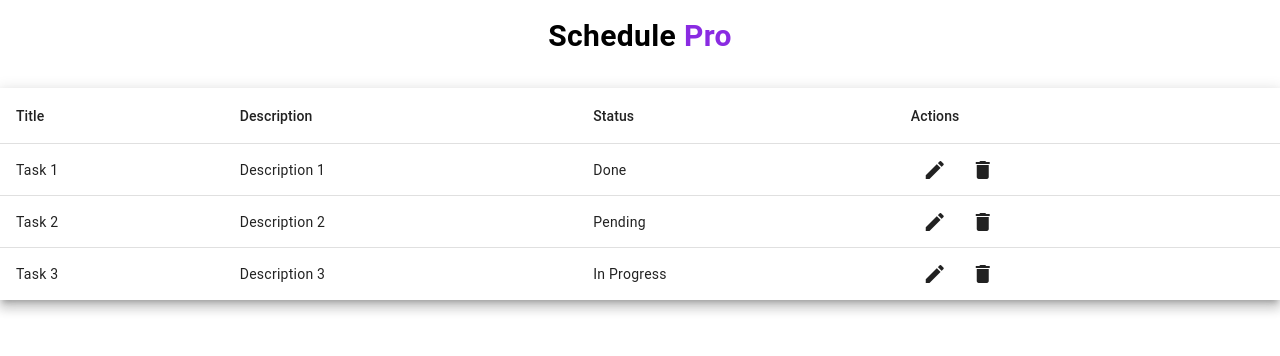
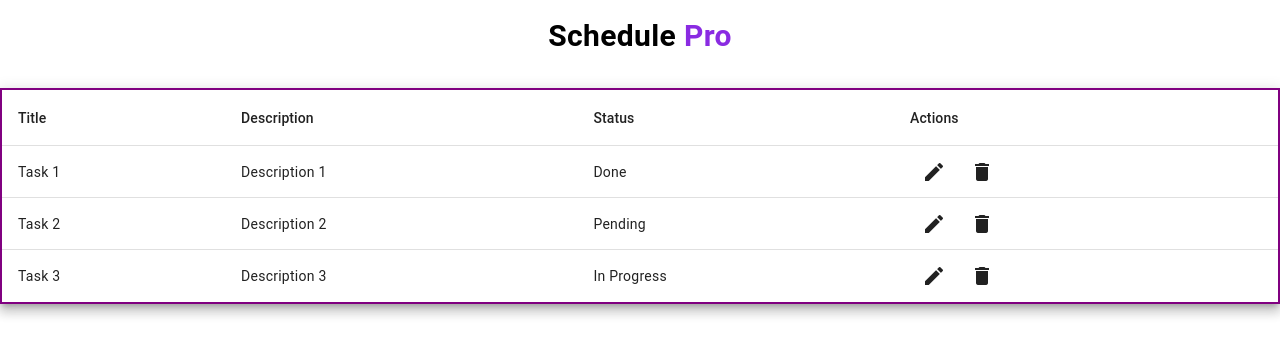
Before and after one commit to andrewindeche/Angular_Task_Mangement_App, an Angular app: page / in a window 1280 px wide. Shown: the top 356 px of the page. Built offline with nearby package versions, Linux system fonts and the light colour scheme.

Commit message:
update table border

```diff
--- a/src/app/tasktable/tasktable.component.css
+++ b/src/app/tasktable/tasktable.component.css
@@ -1,5 +1,6 @@
 table {
     width: 100%;
+    border: 2px solid #800080;
   }
 
   th.mat-header-cell, td.mat-cell {
```
